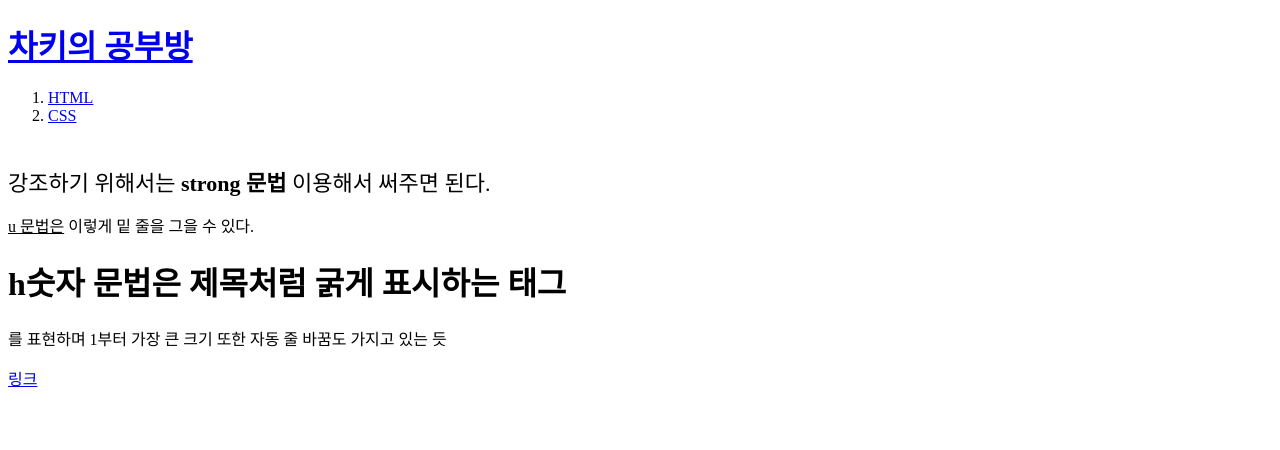
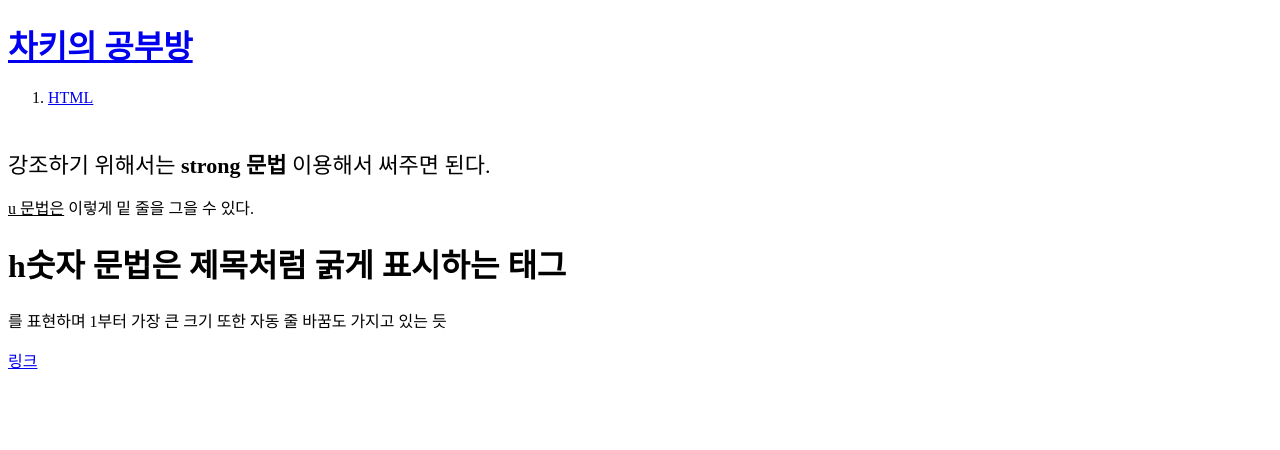
Before and after one commit to CharKeyBro/Web, a plain HTML site: page 1.html in a window 1280 px wide. Shown: the top 450 px of the page. Drawn offline with Linux system fonts and the light colour scheme.

Commit message:
Update 1.html

```diff
--- a/1.html
+++ b/1.html
@@ -9,7 +9,6 @@
   <h1><a href="index.html"> 차키의 공부방 </a> </h1>
 <ol>
   <li><a href="1.html">HTML </a></li>
-  <li><a href="2.html">CSS </a></li>
 </ol>
 
 <p style="margin-top:40px;"><span style ="font-size:22px;">강조하기 위해서는 <strong> strong 문법</strong> 이용해서 써주면 된다.</span></p>
```
